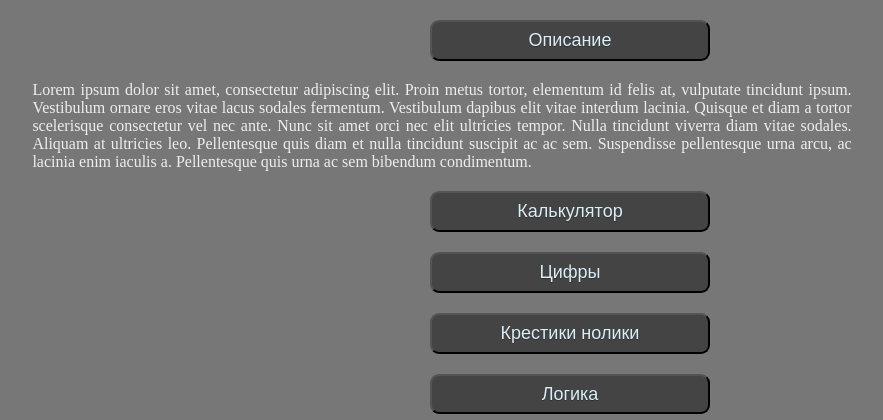
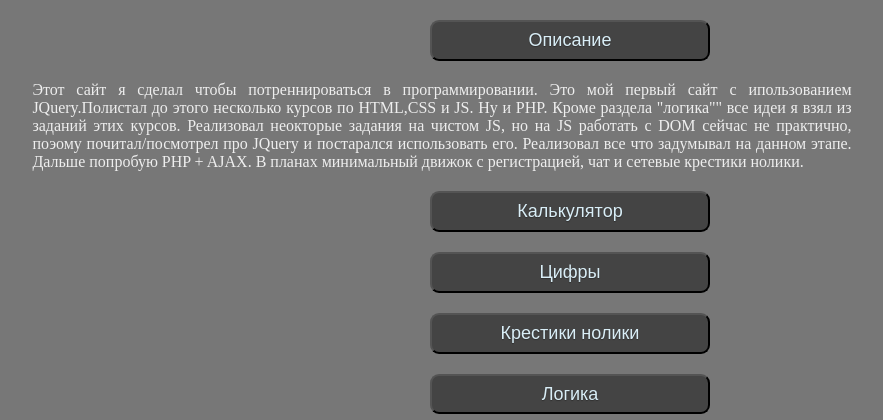
Before and after one commit to joknife/minigames, a PHP site: page /jqgames/index.php in a window 1280 px wide. Shown: the part 125-545 px from the top of the page, without its empty margins (70-953 px from the left). Run offline with PHP 8.4, Linux system fonts and the light colour scheme; some libraries are stand-ins or nearby versions.

Commit message:
v 0.1 add text

```diff
--- a/jqgames/index.php
+++ b/jqgames/index.php
@@ -23,7 +23,8 @@
 			<button class = 'keys intro'>Описание</button>
 			<section id="intro">
 			<div id="intro_field">
-				<p>Lorem ipsum dolor sit amet, consectetur adipiscing elit. Proin metus tortor, elementum id felis at, vulputate tincidunt ipsum. Vestibulum ornare eros vitae lacus sodales fermentum. Vestibulum dapibus elit vitae interdum lacinia. Quisque et diam a tortor scelerisque consectetur vel nec ante. Nunc sit amet orci nec elit ultricies tempor. Nulla tincidunt viverra diam vitae sodales. Aliquam at ultricies leo. Pellentesque quis diam et nulla tincidunt suscipit ac ac sem. Suspendisse pellentesque urna arcu, ac lacinia enim iaculis a. Pellentesque quis urna ac sem bibendum condimentum.</p>
+				<p>Этот сайт я сделал чтобы потреннироваться в программировании.
+				Это мой первый сайт с ипользованием JQuery.Полистал до этого несколько курсов по HTML,CSS и JS. Ну и PHP. Кроме раздела "логика"" все идеи я взял из заданий этих курсов. Реализовал неокторые задания на чистом JS, но на JS работать с DOM сейчас не практично, поэому почитал/посмотрел про JQuery и постарался использовать его. Реализовал все что задумывал на данном этапе. Дальше попробую PHP + AJAX. В планах минимальный движок с регистрацией, чат и сетевые крестики нолики. </p>
 			</div>
 			</section>
 
@@ -31,7 +32,7 @@
 			<button class = 'keys calc'>Калькулятор</button>
 			<section id="calc">
 				<div class="desc">
-					<p>Lorem ipsum dolor sit amet, consectetur adipiscing elit. Proin metus tortor, elementum id felis at, vulputate tincidunt ipsum. Vestibulum ornare eros vitae lacus sodales fermentum. Vestibulum dapibus elit vitae interdum lacinia. Quisque et diam a tortor scelerisque consectetur vel nec ante. Nunc sit amet orci nec elit ultricies tempor. Nulla tincidunt viverra diam vitae sodales. Aliquam at ultricies leo. Pellentesque quis diam et nulla tincidunt suscipit ac ac sem. Suspendisse pellentesque urna arcu, ac lacinia enim iaculis a. Pellentesque quis urna ac sem bibendum condimentum.</p>
+					<p>Калькулятор на js проще простого. Думал придется парсить самому, потом ифы/кейзы, но лень, ведь цель немного не в том. Поэтому тупо eval()</p>
 				</div>
 				<div id="calc_field">
 				<div class = "calc_button" id="cls">C</div>
@@ -46,7 +47,7 @@
 			<button class = 'keys nums'>Цифры</button>
 			<section id="nums">
 			<div class="desc">
-			<p>Lorem ipsum dolor sit amet, consectetur adipiscing elit. Proin metus tortor, elementum id felis at, vulputate tincidunt ipsum. Vestibulum ornare eros vitae lacus sodales fermentum. Vestibulum dapibus elit vitae interdum lacinia. Quisque et diam a tortor scelerisque consectetur vel nec ante. Nunc sit amet orci nec elit ultricies tempor. Nulla tincidunt viverra diam vitae sodales. Aliquam at ultricies leo. Pellentesque quis diam et nulla tincidunt suscipit ac ac sem. Suspendisse pellentesque urna arcu, ac lacinia enim iaculis a. Pellentesque quis urna ac sem bibendum condimentum.</p>
+			<p>На поле каждый раз по разному генерируются цифры от 1 до 25. Цель -  нажимать по очереди на клетки с цифрами по порядку от 1 и до 25 за заданное время. Нажатие мимо клетки со следующей цифрой сокращает время на 3с. Удачи!</p>
 			</div>
 			<div id="nums_field">
 				<input id="nums_screen" type="text" value="" disabled>
@@ -61,7 +62,7 @@
 			<button class = 'keys tictac'>Крестики нолики</button>
 			<section id="tictac">
 			<div class="desc" >
-			<p>Lorem ipsum dolor sit amet, consectetur adipiscing elit. Proin metus tortor, elementum id felis at, vulputate tincidunt ipsum. Vestibulum ornare eros vitae lacus sodales fermentum. Vestibulum dapibus elit vitae interdum lacinia. Quisque et diam a tortor scelerisque consectetur vel nec ante. Nunc sit amet orci nec elit ultricies tempor. Nulla tincidunt viverra diam vitae sodales. Aliquam at ultricies leo. Pellentesque quis diam et nulla tincidunt suscipit ac ac sem. Suspendisse pellentesque urna arcu, ac lacinia enim iaculis a. Pellentesque quis urna ac sem bibendum condimentum.</p>
+			<p>Классические крестики нолики 3х3. Хотел сделать многообразнее в плане размеров поля и условий выигрыша, но нет. Собираюсь реализовать это в сетевой игре.</p>
 			</div>
 			<div id="tictac_field">
 				<input id="tt_screen" type="text" value="" disabled></input>
@@ -74,7 +75,7 @@
 			<button class = 'keys logic'>Логика</button>
 			<section id="logic">
 			<div class="desc" >
-			<p>Lorem ipsum dolor sit amet, consectetur adipiscing elit. Proin metus tortor, elementum id felis at, vulputate tincidunt ipsum. Vestibulum ornare eros vitae lacus sodales fermentum. Vestibulum dapibus elit vitae interdum lacinia. Quisque et diam a tortor scelerisque consectetur vel nec ante. Nunc sit amet orci nec elit ultricies tempor. Nulla tincidunt viverra diam vitae sodales. Aliquam at ultricies leo. Pellentesque quis diam et nulla tincidunt suscipit ac ac sem. Suspendisse pellentesque urna arcu, ac lacinia enim iaculis a. Pellentesque quis urna ac sem bibendum condimentum.</p>
+			<p>Была у меня в детстве такая настольная игра. Дутство мое было так давно что играли в нее реально на столе без всяких компов. суть проста - нужно отгадать 4 цвета. Нажмая на пустые кружки вставляйте цвета. После нажатия готово выводится подсказка : черный кружок - этот цвет есть и он на этом месте; белый кружок - этот цвет есть, но на другом месте; серый кружок - этого цвета нет. Порядок кужков подсказки соответствует порядку в вашем ответе. Игра становится интересней если убрать это сооветсвие. То есть будет известно что какой то цвет на своем месте, какой то нет, но не будет известно какой. Будет время сделаю оба варианта..  </p>
 			</div>
 			<div id="logic_field">
 				<button id="logic_reset" class="buttons">Заново!</button>
```
